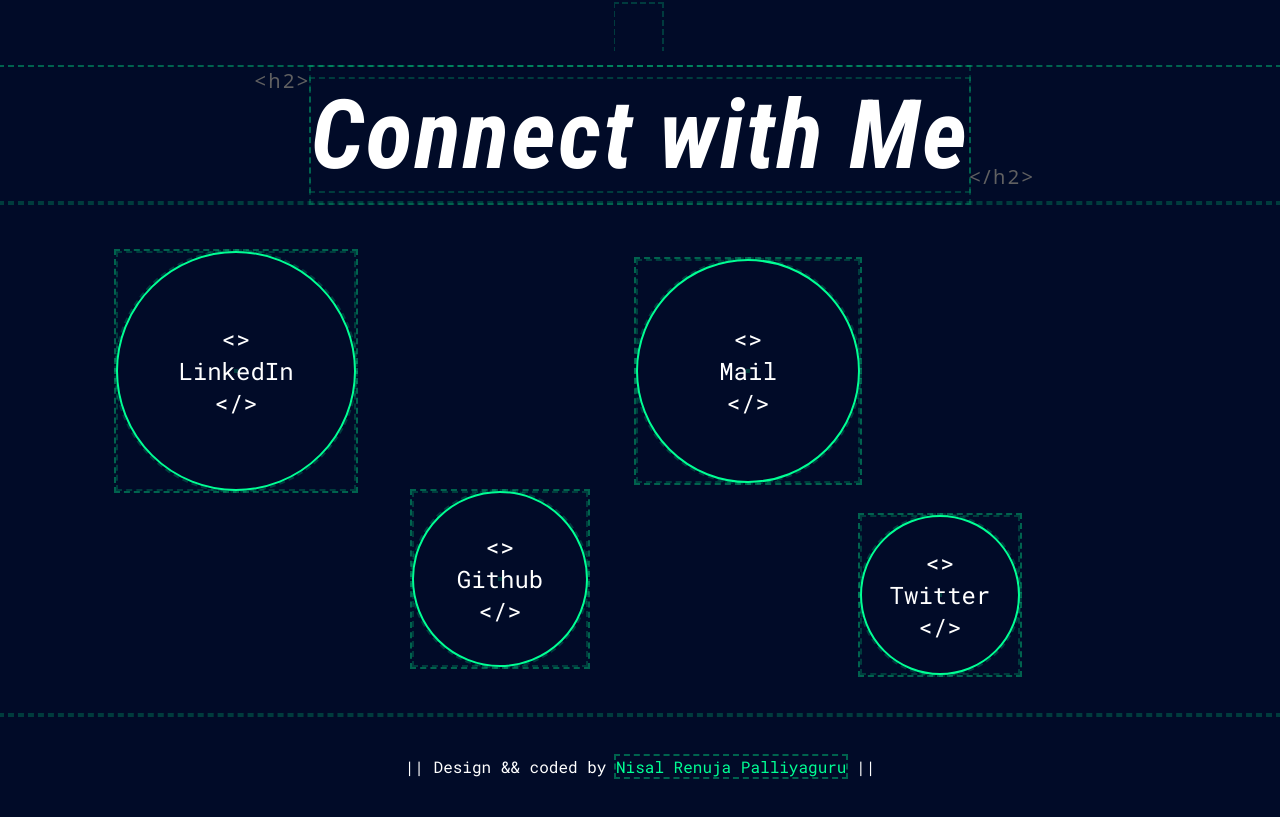
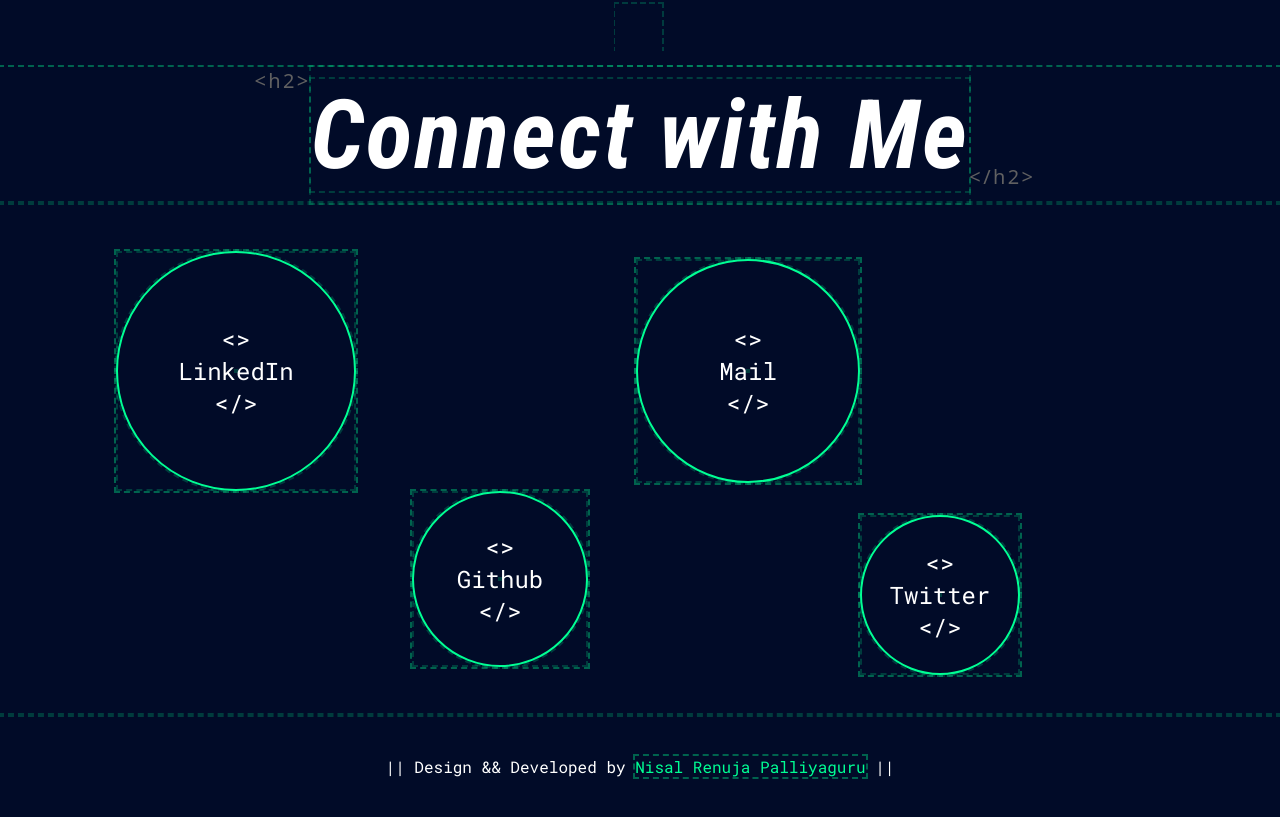
Before and after one commit to nisalrenuja/Nisal-Renuja, a Next.js app: page / in a window 1280 px wide. Shown: the part 3253-4070 px from the top of the page. Built offline with nearby package versions, Linux system fonts and the light colour scheme; what tailwindcss-magic would draw is missing.

Commit message:
target added

```diff
--- a/src/components/pages/Home/About/chunk/InfoSection.tsx
+++ b/src/components/pages/Home/About/chunk/InfoSection.tsx
@@ -23,7 +23,11 @@
       <p>
         I'm currently working as a{' '}
         <span className="text-primary">Software Engineer </span> at{' '}
-        <a href="https://www.linkedin.com/company/derana-macroentertainment-pvt-ltd/">
+        <a
+          href="https://www.linkedin.com/company/derana-macroentertainment-pvt-ltd/"
+          target="_blank"
+          rel="noreferrer"
+        >
           <span className="text-primary">Derana Macroentertainment</span>
         </a>
       </p>
--- a/src/components/pages/Home/Contact/chunk/Footer.tsx
+++ b/src/components/pages/Home/Contact/chunk/Footer.tsx
@@ -3,7 +3,7 @@
 const Footer: FC = () => {
   return (
     <p className="py-10 text-center">
-      || Design && coded by{' '}
+      || Design && Developed by{' '}
       <a href="https://github.com/nisalrenuja" target="_blank" rel="noreferrer">
         {' '}
         <span className="text-primary hover:underline">
```
